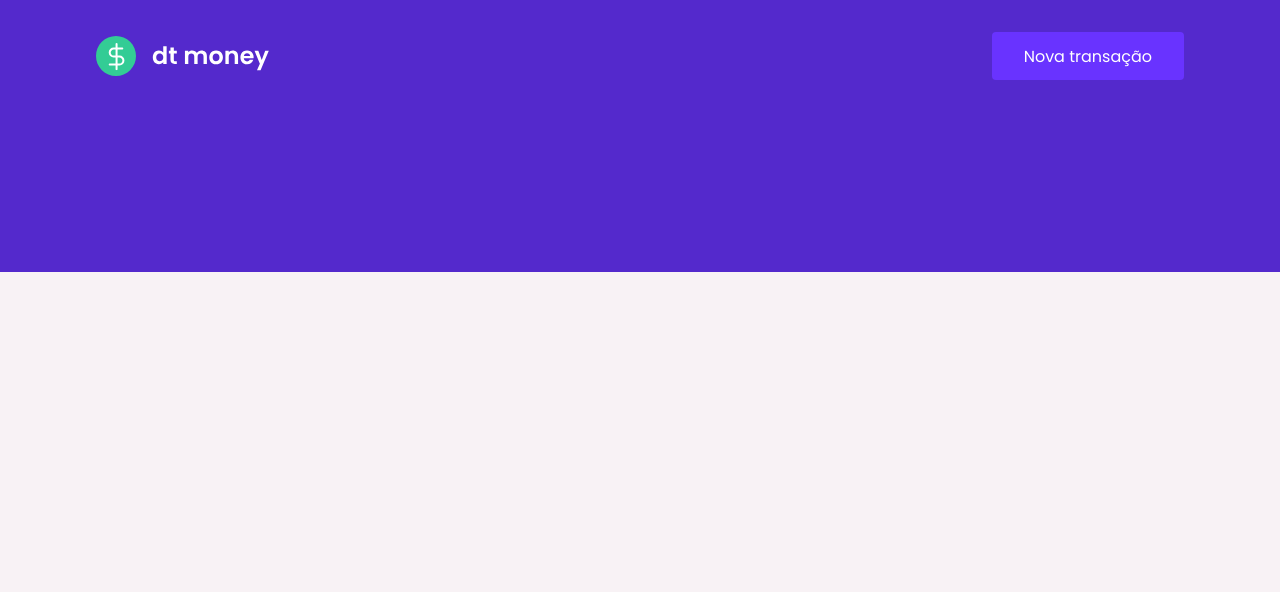
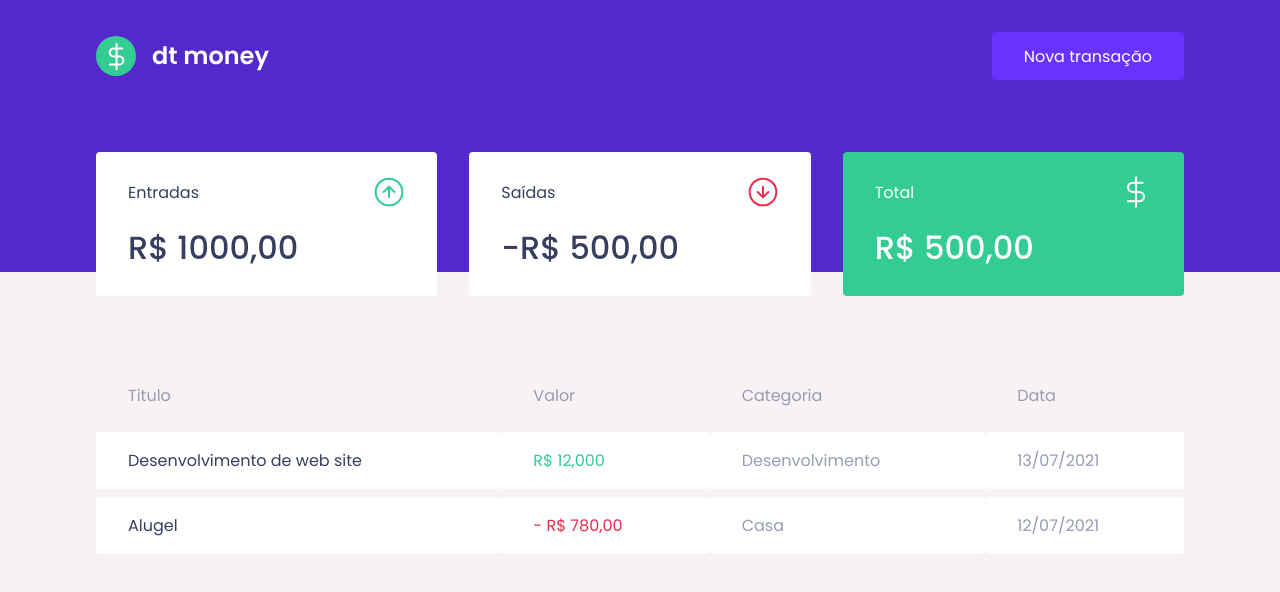
Before and after one commit to ferferq/dtmoney, a React (Create React App) app: page / in a window 1280 px wide. Shown: the top 592 px of the page. Built offline with nearby package versions, Linux system fonts and the light colour scheme.

Commit message:
2-3-3 criar todos os componentes da pagina principal de forma ainda fixa, para configurar corretamente o layout tbm foi incluso a variavel de cor verde  no root que estava sem ela global.ts

```diff
--- a/public/index.html
+++ b/public/index.html
@@ -5,7 +5,7 @@
     <meta charset="utf-8" />
     <meta name="viewport" content="width=device-width, initial-scale=1" />
     <link rel="shortcut icon" href="favicon.png" type="image/png">
-    <link href="https://fonts.googleapis.com/css2?family=Poppins:wght@400;600&display=swap" rel="stylesheet">
+    <link href="https://fonts.googleapis.com/css2?family=Poppins:wght@400;500;600&display=swap" rel="stylesheet">
     <title>Dt Money</title>
   </head>
   <body>
--- a/src/App.tsx
+++ b/src/App.tsx
@@ -1,10 +1,12 @@
 import { GlobalStyle } from "./styles/global";
 import { Header } from "./components/Header";
+import { DeashBoard } from "./components/DashBoard";
 
 export function App() {
   return (
     <>
       <Header />
+      <DeashBoard />
       <GlobalStyle />
    </>
   );
--- /dev/null
+++ b/src/components/DashBoard/index.tsx
@@ -0,0 +1,12 @@
+import { Summary } from "../Summary";
+import { TransactionTable } from "../TransactionTable";
+import { Container } from "./styles";
+
+export function DeashBoard () {
+  return (
+    <Container>
+      <Summary />
+      <TransactionTable />
+    </Container>
+  );
+}
--- /dev/null
+++ b/src/components/DashBoard/styles.ts
@@ -0,0 +1,7 @@
+import styled from 'styled-components';
+
+export const Container = styled.main`
+  max-width:1120px;
+  margin: 0 auto;
+  padding: 2.5rem 1rem;
+`
--- /dev/null
+++ b/src/components/Summary/index.tsx
@@ -0,0 +1,32 @@
+import { Container } from "./styles";
+import incomeImg from "../../assets/income.svg"
+import outcomeImg from "../../assets/outcome.svg"
+import totalImg from "../../assets/total.svg"
+
+export function Summary () {
+  return (
+    <Container>
+      <div>
+        <header>
+          <p>Entradas</p>
+          <img src={incomeImg} alt="Entradas" />
+        </header>
+        <strong>R$ 1000,00</strong>
+      </div>
+      <div>
+        <header>
+          <p>Saídas</p>
+          <img src={outcomeImg} alt="Saídas" />
+        </header>
+        <strong>-R$ 500,00</strong>
+      </div>
+      <div className="highLight-background">
+        <header>
+          <p>Total</p>
+          <img src={totalImg} alt="Total" />
+        </header>
+        <strong>R$ 500,00</strong>
+      </div>
+    </Container>
+  );
+}
--- /dev/null
+++ b/src/components/Summary/styles.ts
@@ -0,0 +1,34 @@
+import styled from "styled-components";
+
+export const Container = styled.div`
+  display: grid;
+  grid-template-columns: repeat(3, 1fr);
+  gap: 2rem;
+  margin-top: -10rem;
+
+  div{
+    background: var(--shape);
+    padding: 1.5rem 2rem;
+    border-radius: 0.25rem;
+    color: var(--text-title);
+
+    header{
+      display: flex;
+      align-items: center;
+      justify-content: space-between;
+    }
+
+    strong {
+      display: block;
+      margin-top: 1rem;
+      font-size: 2rem;
+      line-height: 3rem;
+      font-weight: 500;
+    }
+
+    &.highLight-background{
+      background: var(--green);
+      color: #FFF;
+    }
+  }
+`
--- /dev/null
+++ b/src/components/TransactionTable/index.tsx
@@ -0,0 +1,33 @@
+import { Container } from "./styles";
+
+export function TransactionTable () {
+  return (
+    <Container>
+      <table>
+        <thead>
+          <tr>
+            <th>Titulo</th>
+            <th>Valor</th>
+            <th>Categoria</th>
+            <th>Data</th>
+          </tr>
+        </thead>
+
+        <tbody>
+          <tr>
+            <td>Desenvolvimento de web site</td>
+            <td className="deposit">R$ 12,000</td>
+            <td>Desenvolvimento</td>
+            <td>13/07/2021</td>
+          </tr>
+          <tr>
+            <td>Alugel</td>
+            <td className="withdraw">- R$ 780,00</td>
+            <td>Casa</td>
+            <td>12/07/2021</td>
+          </tr>
+        </tbody>
+      </table>
+    </Container>
+  );
+}
--- /dev/null
+++ b/src/components/TransactionTable/styles.ts
@@ -0,0 +1,39 @@
+import styled from "styled-components";
+
+export const Container = styled.div`
+  margin-top:4rem;
+
+  table{
+    width: 100%;
+    border-spacing: 0 0.5rem;
+
+    th{
+      color: var(--text-body);
+      font-weight: 400;
+      padding: 1rem 2rem;
+      text-align: left;
+      line-height: 1.5rem;
+    }
+
+    td{
+      padding: 1rem 2rem;
+      border: 0;
+      background: var(--shape);
+      color: var(--text-body);
+      border-radius: 0.25rem;
+
+      &:first-child{
+       color: var(--text-title);
+      }
+
+      &.deposit{
+        color: var(--green);
+      }
+      &.withdraw{
+        color: var(--red);
+      }
+    }
+
+
+  }
+`
--- a/src/styles/global.ts
+++ b/src/styles/global.ts
@@ -3,6 +3,7 @@
 export const GlobalStyle = createGlobalStyle`
   :root{
     --background: #f8f2f5;
+    --green: #33CC95;
     --red: #E52E4D;
     --blue: #5429CC;
 
```
